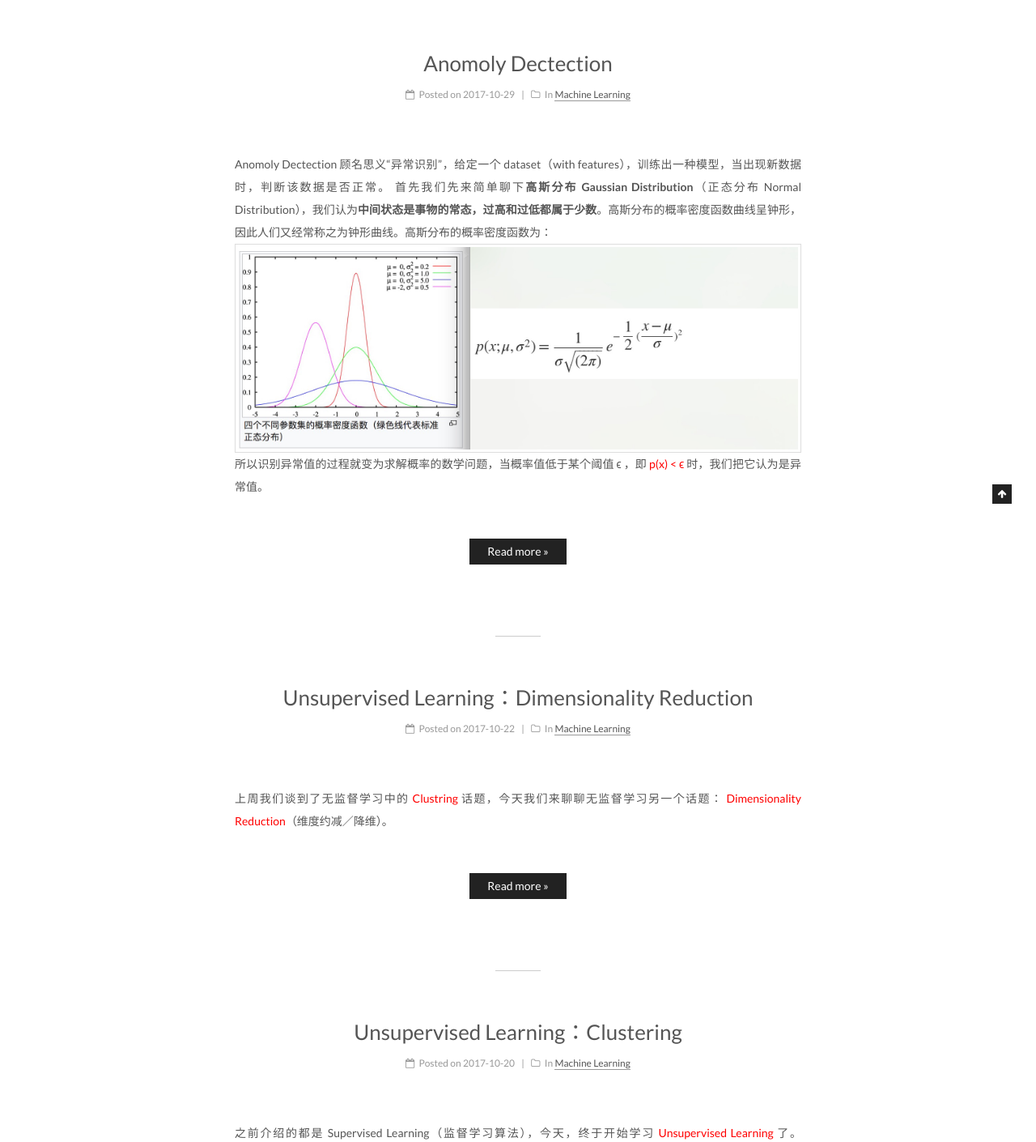
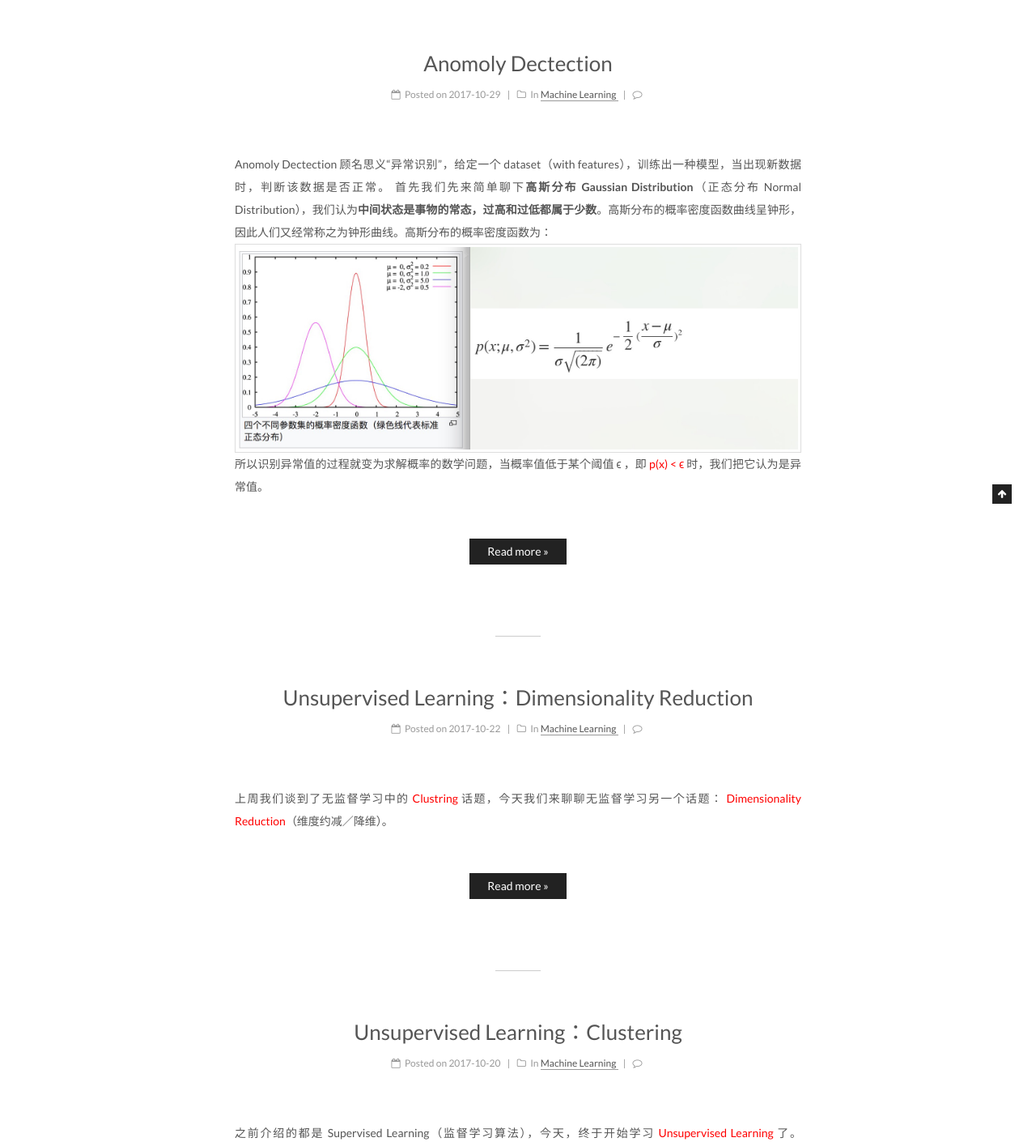
Before and after one commit to qimiguang/qimiguang.github.io, a Jekyll site: the page built from index.html, in a window 1280 px wide. Shown: the part 378-1788 px from the top of the page at 81% size. Built offline with Jekyll 4.4.1, drawn with Linux system fonts in a browser that asks for light colours; the list of posts is cut into pages by our own code; comment, search, counter and statistics services are not loaded.

Commit message:
add disqus

```diff
--- a/_config.yml
+++ b/_config.yml
@@ -380,8 +380,8 @@
 
 # Disqus
 disqus:
-  enable: false
-  shortname:
+  enable: true
+  shortname: qimiguang
   count: true
   # hide comments (visitors need to click to load the comments)
   # count need to be false when hide is true
```
